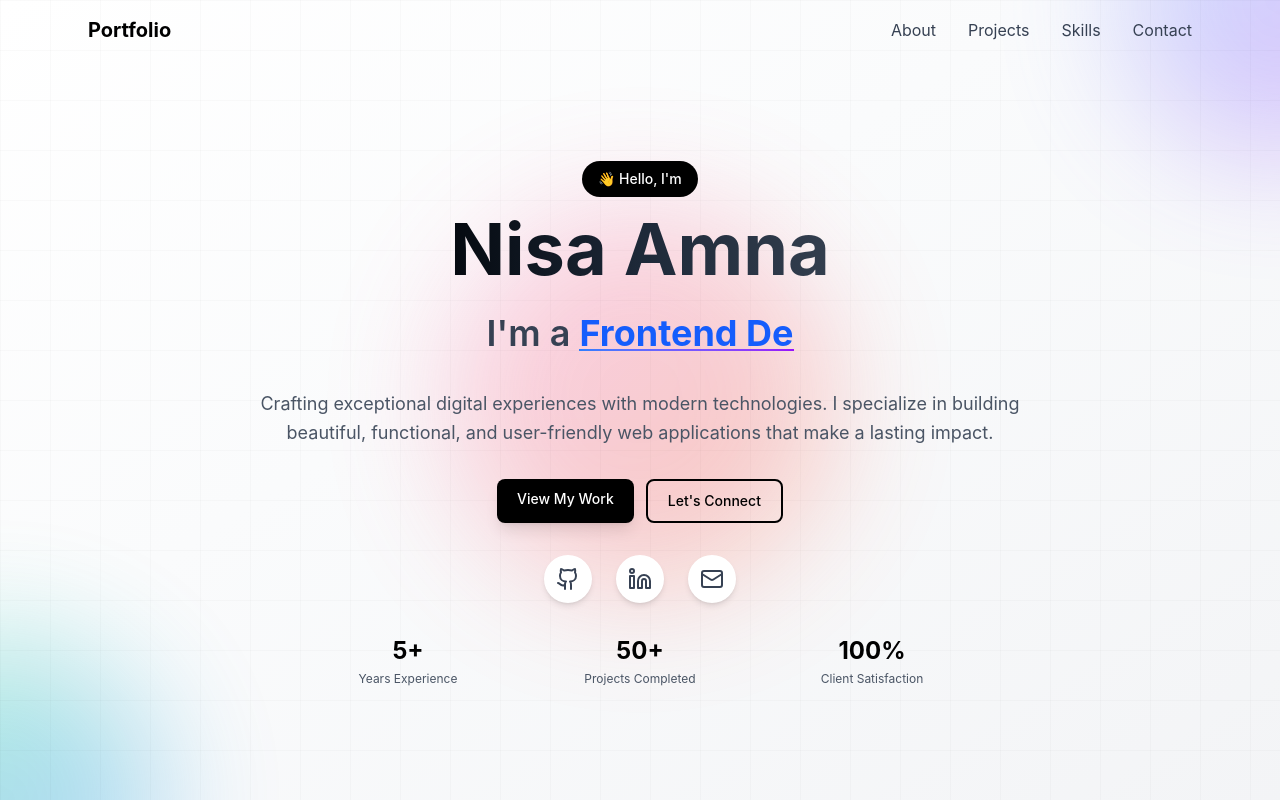
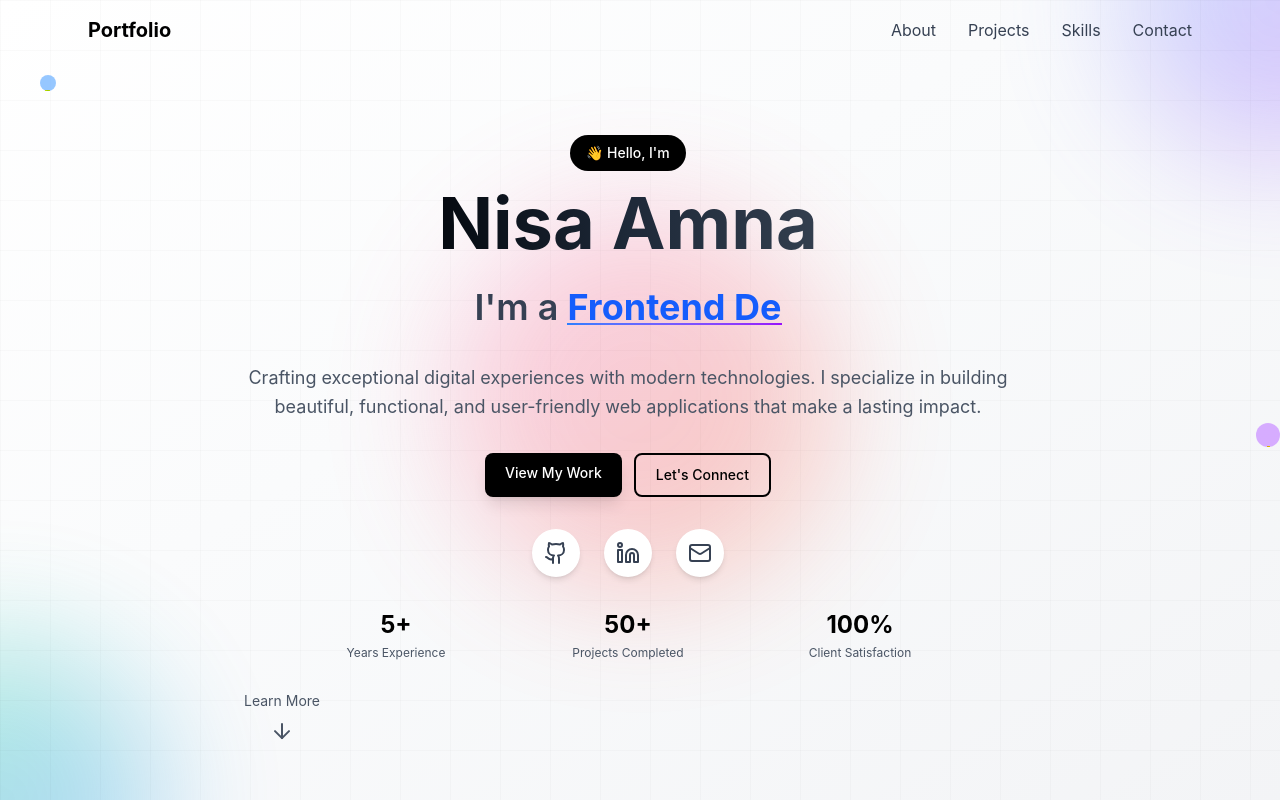
Before and after one commit to VaysNa/Portfolio-01, a React (Vite) app: page / in a window 1280 px wide. Built offline with nearby package versions, Linux system fonts and the light colour scheme.

Commit message:
adding floating elements

```diff
--- a/src/components/Hero.jsx
+++ b/src/components/Hero.jsx
@@ -1,5 +1,5 @@
 import React, { useState, useEffect } from "react";
-import { AArrowDown, Github, Linkedin, Mail } from "lucide-react";
+import { ArrowDown, Github, Linkedin, Mail } from "lucide-react";
 import { heroData } from "../data/hero";
 
 const Hero = ({ hasAnimated }) => {
@@ -149,8 +149,20 @@ const Hero = ({ hasAnimated }) => {
           </div>
 
           {/* Scroll indicator*/}
+          <div className="animate-bounce">
+            <button
+              onClick={scrollToAbout}
+              className="group flex flex-col items-center text-gray-600 hover:text-black transition-colors cursor-pointer"
+            >
+              <span className="text-sm mb-2">Learn More</span>
+              <ArrowDown className="w-6 h-6 group-hover:transform group-hover:translate-y-1 transition-transform" />
+            </button>
+          </div>
         </div>
       </div>
+      {/* Floating elements */}
+      <div className="absolute top-20 left-10 w-4 h-4 bg-blue-400 rounded-full opacity-60 animate-float"></div>
+      <div className="absoulute top-40 right-20 w-6 h-6 bg-purple-400 rounded-full opacity-60 animate-float delay-1000 "></div>
     </section>
   );
 };
```
